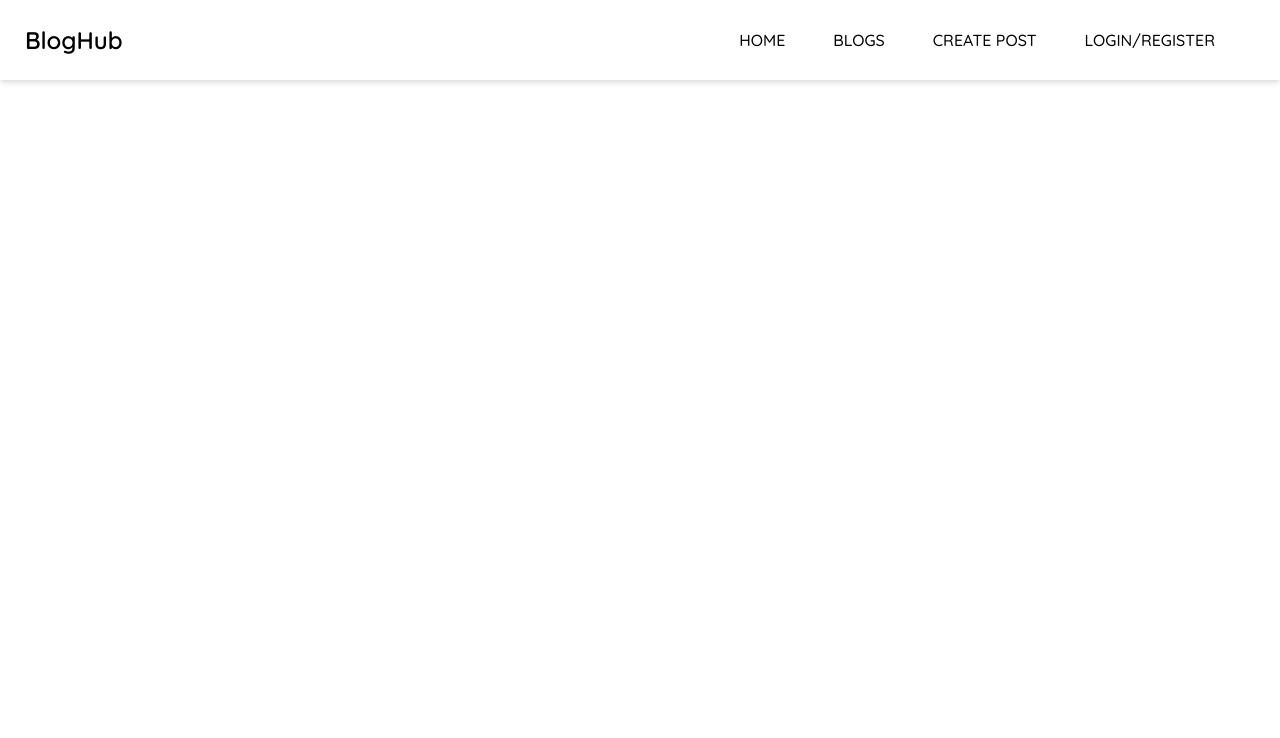
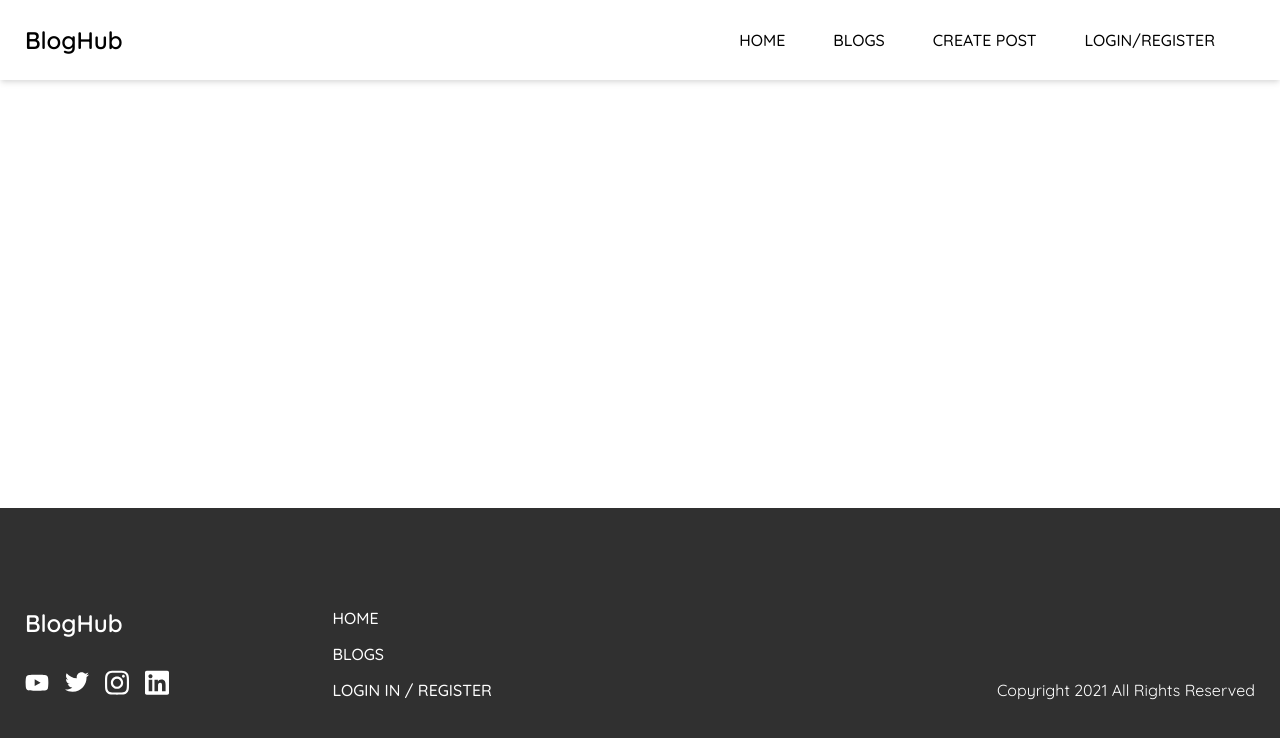
Before and after one commit to IlonaRus/Blog-Hub, a Vue app: page / in a window 1280 px wide. Shown: the top 738 px of the page. Built offline with nearby package versions, Linux system fonts and the light colour scheme; what vue2-editor would draw is missing.

Commit message:
Added footer

```diff
--- a/src/App.vue
+++ b/src/App.vue
@@ -3,15 +3,21 @@
     <div class="app">
       <Navigation />
       <router-view />
+      <Footer />
     </div>
   </div>
 </template>
 
 <script>
-import Navigation from './components/Navigation'
+import Navigation from './components/Navigation';
+import Footer from './components/Footer';
+
 export default {
   name: "app",
-  components: { Navigation },
+  components: {
+    Navigation,
+    Footer
+  },
   data() {
     return {};
   },
--- /dev/null
+++ b/src/components/Footer.vue
@@ -0,0 +1,182 @@
+<template>
+   <footer>
+    <div class="container">
+      <div class="left">
+        <div class="col-1">
+          <router-link class="header" :to="{ name: 'Home' }">BlogHub</router-link>
+          <ul>
+            <li>
+              <a href="#"><youTube class="svg-icon"/></a>
+            </li>
+            <li>
+              <a href="#"><twitter class="svg-icon"/></a>
+            </li>
+            <li>
+              <a href="#"><instagram class="svg-icon"/></a>
+            </li>
+            <li>
+              <a href="#"><linkedin class="svg-icon"/></a>
+            </li>
+          </ul>
+        </div>
+        <div class="col-2">
+          <ul>
+            <router-link class="link" :to="{ name: 'Home' }">Home</router-link>
+            <router-link class="link" :to="{ name: 'Blogs' }">Blogs</router-link>
+            <router-link v-if="admin" class="link" :to="{ name: 'CreatePost' }">Create Post</router-link>
+            <router-link v-if="!user" class="link" :to="{ name: 'Login' }">Login In / Register</router-link>
+          </ul>
+        </div>
+      </div>
+      <div class="right">
+        <p>Copyright 2021 All Rights Reserved</p>
+      </div>
+    </div>
+  </footer>
+</template>
+
+<script>
+import youTube from "../assets/Icons/youtube-brands.svg";
+import twitter from "../assets/Icons/twitter-brands.svg";
+import instagram from "../assets/Icons/instagram-brands.svg";
+import linkedin from "../assets/Icons/linkedin-brands.svg";
+
+export default {
+  name: "footer-vue",
+  components: {
+    youTube,
+    twitter,
+    instagram,
+    linkedin,
+  }
+}
+</script>
+
+<style lang="scss" scoped>
+footer {
+  margin-top: auto;
+  padding: 100px 25px;
+  background-color: #303030;
+
+  .container {
+    display: flex;
+    flex-direction: column;
+    gap: 32px;
+
+    @media (min-width: 800px) {
+      flex-direction: row;
+      gap: 0px;
+    }
+
+    > div {
+      display: flex;
+      flex: 1;
+    }
+
+    .left {
+      gap: 32px;
+      color: #fff;
+      display: flex;
+      flex-direction: column;
+      align-items: center;
+
+      @media (min-width: 800px) {
+        flex-direction: row;
+        align-items: initial;
+        gap: 0;
+      }
+
+      .header {
+        text-align: center;
+        font-size: 24px;
+        color: #fff;
+        margin-bottom: 16px;
+        text-decoration: none;
+        font-weight: 600;
+
+        @media (min-width: 800px) {
+          text-align: initial;
+        }
+      }
+
+      ul {
+        gap: 16px;
+        list-style: none;
+        display: flex;
+      }
+
+      .col-1,
+      .col-2 {
+        gap: 32px;
+        display: flex;
+        flex: 1;
+
+        @media (min-width: 800px) {
+          gap: 0;
+        }
+      }
+
+      .col-1 {
+        flex-direction: column;
+
+        h2 {
+          text-align: center;
+          @media (min-width: 800px) {
+            text-align: initial;
+          }
+        }
+
+        ul {
+          margin-top: auto;
+
+          li {
+            display: flex;
+            align-items: center;
+
+            .svg-icon {
+              width: 24px;
+              height: auto;
+              color: #fff;
+            }
+          }
+        }
+      }
+
+      .col-2 {
+        ul {
+          height: 100%;
+          justify-content: center;
+          flex-direction: row;
+          flex-wrap: wrap;
+
+          @media (min-width: 800px) {
+            flex-direction: column;
+          }
+
+          .link {
+            font-size: 16px;
+            font-weight: 500;
+            color: #fff;
+            text-decoration: none;
+          }
+        }
+      }
+    }
+    .right {
+      gap: 32px;
+      color: #fff;
+      align-items: center;
+      flex-direction: column;
+
+      @media (min-width: 800px) {
+        align-items: flex-end;
+        gap: 0;
+      }
+    }
+
+    p {
+      margin-top: auto;
+    }
+  }
+}
+</style>
```
